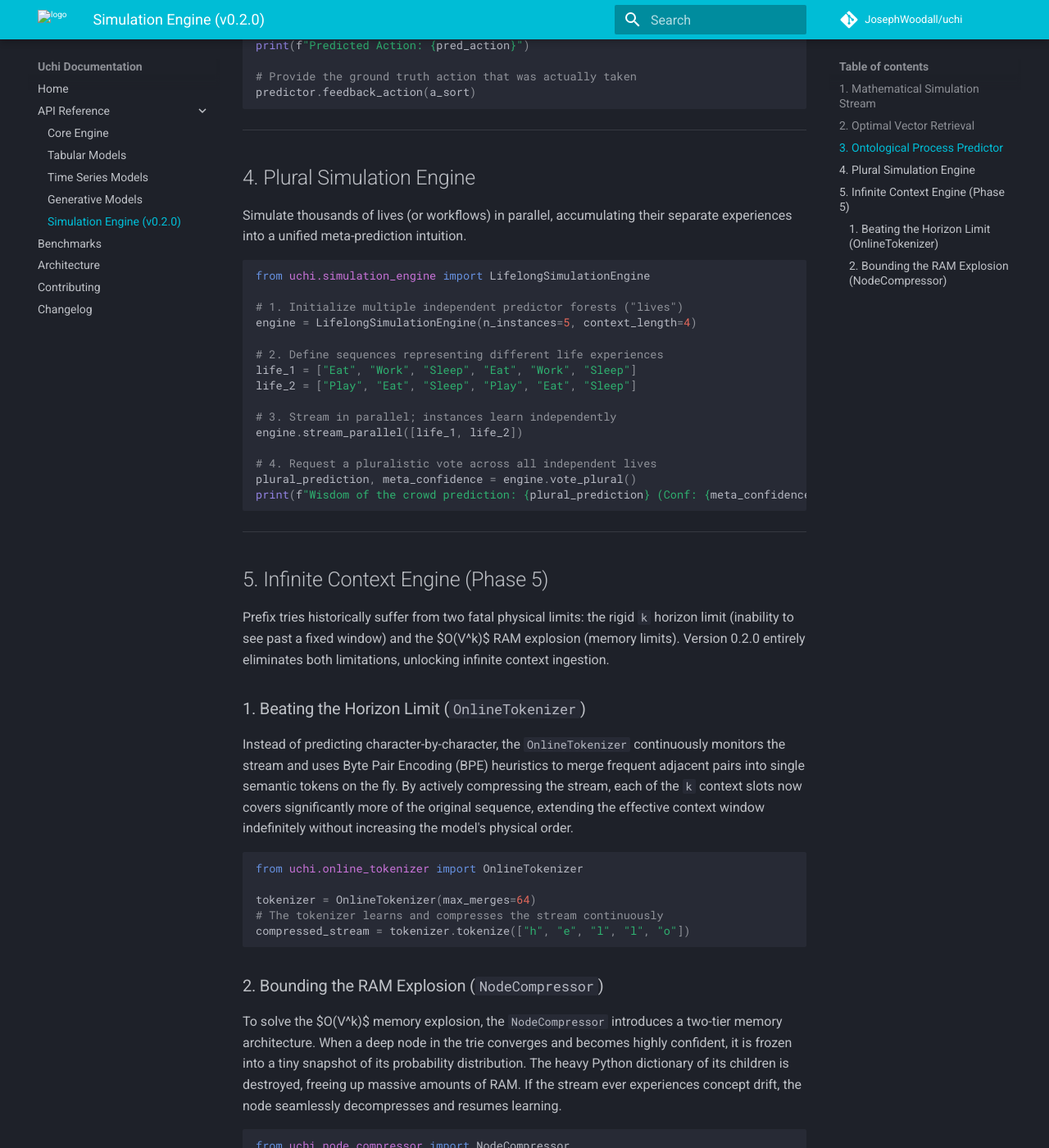
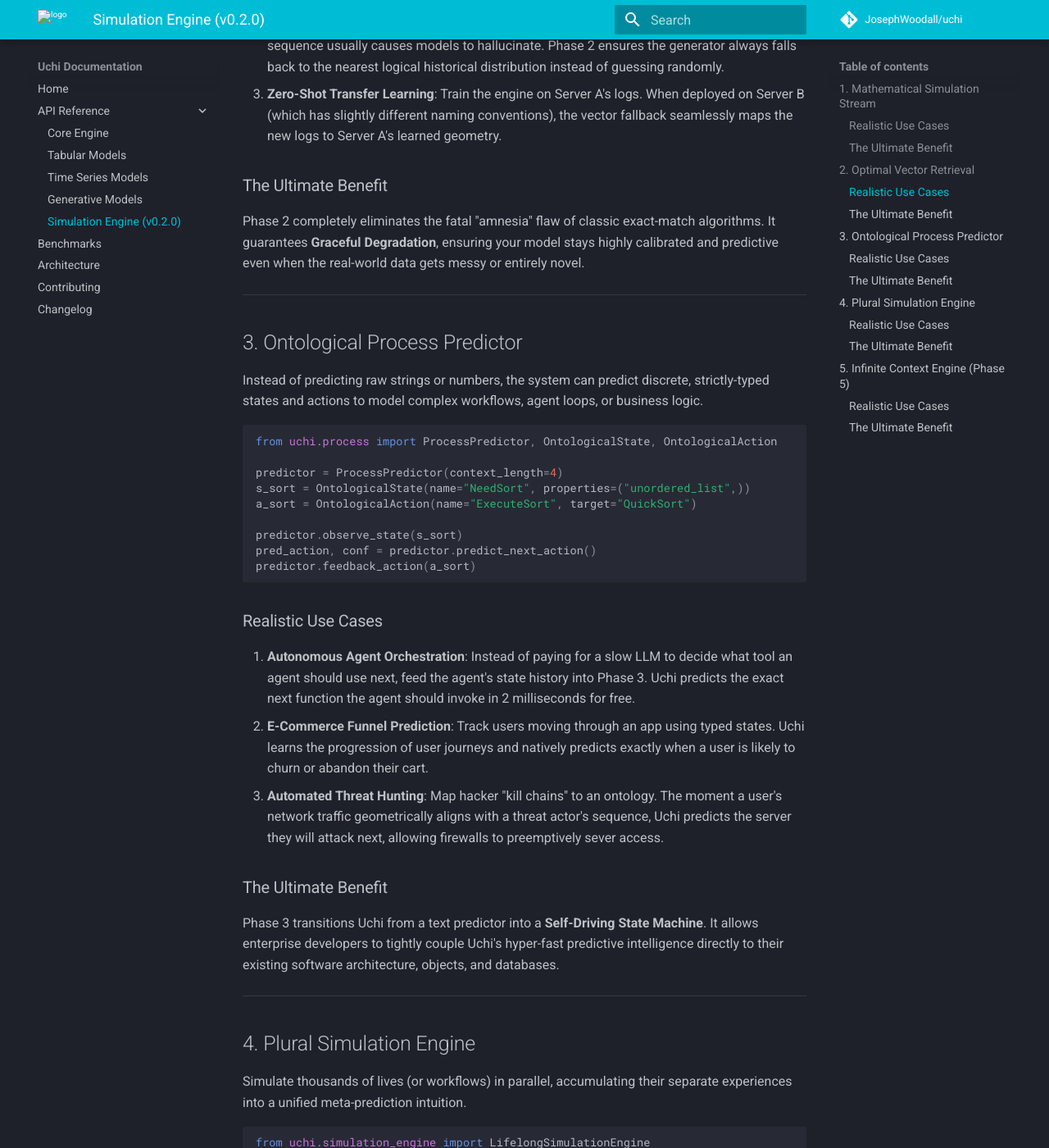
Before and after one commit to JosephWoodall/uchi, an MkDocs documentation site: the page built from docs/simulation-engine.md, in a window 1280 px wide and 1400 px high, scrolled down 1802 px. Shown: the whole window at 82% size. Built offline with MkDocs 1.6.1 and Material for MkDocs 9.7.7, drawn with Linux system fonts in a browser that asks for light colours; comment, search, counter and statistics services are not loaded; some of the changed text lies outside the part shown.

Commit message:
docs: standardize simulation engine docs with use cases and benefits

````diff
--- a/docs/simulation-engine.md
+++ b/docs/simulation-engine.md
@@ -20,13 +20,18 @@
 
 # 3. Stream data and let the model grow dynamically
 for char in math_stream:
-    # Predict the next character based on current context
     pred, conf = forest.predict()
-
-    # Observe the actual character and provide feedback
     forest.observe(char)
     forest.feedback(char)
 ```
+
+### Realistic Use Cases
+1. **Zero-Config Log Parsing**: Stream raw server logs containing formatted physics (`CPU=45,REQ=100`). Uchi organically learns the mathematical relationships without you writing a single regex parser.
+2. **Auto-Completing Dirty Data**: Automatically repair dropped values in financial/crypto transaction streams by predicting the missing mathematical result purely based on sequence geometry.
+3. **IoT Sensor Calibration**: Deploy on tiny embedded edge chips where memory is too low for neural networks. If a sensor starts drifting from its physical mathematical ratio, Uchi detects the anomaly instantly.
+
+### The Ultimate Benefit
+Phase 1 proves that Uchi acts as a **universal, self-learning physics engine**. If there is *any* underlying logical or mathematical structure in your raw text stream, Uchi will find it and exploit it for perfectly accurate predictions in milliseconds, using zero pre-training.
 
 ---
 
@@ -38,24 +43,24 @@
 from uchi.generative import SequenceGenerator
 from datasets import load_gutenberg_text
 
-# 1. Enable vector retrieval when instantiating the generator
-generator = SequenceGenerator(
-    context_length=5,
-    use_vector_retrieval=True  # Enables Phase 2 Vector Fallback
-)
-
+generator = SequenceGenerator(context_length=5, use_vector_retrieval=True)
 text = load_gutenberg_text(n_chars=5000)
 
-# 2. Train online
 for char in text:
     generator.observe(char)
     generator.feedback(char)
 
-# 3. Generate novel text
-# If 'generator' hits a context it hasn't seen natively,
-# it falls back to the dense NumpyVectorIndex.
+# If it hits a context it hasn't seen natively, it falls back to the vector index.
 generated = generator.generate(max_tokens=100)
 ```
+
+### Realistic Use Cases
+1. **Bulletproof Robustness to Typos**: If an incoming data stream contains a typo (e.g., `vieew_dashboard`), the vector retrieval maps it to the geometrically identical `view_dashboard` history, preventing the engine from losing context.
+2. **Eliminating Generative Hallucinations**: When procedurally generating content, hitting a novel sequence usually causes models to hallucinate. Phase 2 ensures the generator always falls back to the nearest logical historical distribution instead of guessing randomly.
+3. **Zero-Shot Transfer Learning**: Train the engine on Server A's logs. When deployed on Server B (which has slightly different naming conventions), the vector fallback seamlessly maps the new logs to Server A's learned geometry.
+
+### The Ultimate Benefit
+Phase 2 completely eliminates the fatal "amnesia" flaw of classic exact-match algorithms. It guarantees **Graceful Degradation**, ensuring your model stays highly calibrated and predictive even when the real-world data gets messy or entirely novel.
 
 ---
 
@@ -67,22 +72,21 @@
 from uchi.process import ProcessPredictor, OntologicalState, OntologicalAction
 
 predictor = ProcessPredictor(context_length=4)
+s_sort = OntologicalState(name="NeedSort", properties=("unordered_list",))
+a_sort = OntologicalAction(name="ExecuteSort", target="QuickSort")
 
-# Define typed states and actions
-s_sort   = OntologicalState(name="NeedSort", properties=("unordered_list",))
-a_sort   = OntologicalAction(name="ExecuteSort", target="QuickSort")
-s_search = OntologicalState(name="NeedSearch", properties=("sorted_list",))
-
-# Stream observations of the workflow
 predictor.observe_state(s_sort)
-
-# Predict the next action the agent/system should take
 pred_action, conf = predictor.predict_next_action()
-print(f"Predicted Action: {pred_action}")
-
-# Provide the ground truth action that was actually taken
 predictor.feedback_action(a_sort)
 ```
+
+### Realistic Use Cases
+1. **Autonomous Agent Orchestration**: Instead of paying for a slow LLM to decide what tool an agent should use next, feed the agent's state history into Phase 3. Uchi predicts the exact next function the agent should invoke in 2 milliseconds for free.
+2. **E-Commerce Funnel Prediction**: Track users moving through an app using typed states. Uchi learns the progression of user journeys and natively predicts exactly when a user is likely to churn or abandon their cart.
+3. **Automated Threat Hunting**: Map hacker "kill chains" to an ontology. The moment a user's network traffic geometrically aligns with a threat actor's sequence, Uchi predicts the server they will attack next, allowing firewalls to preemptively sever access.
+
+### The Ultimate Benefit
+Phase 3 transitions Uchi from a text predictor into a **Self-Driving State Machine**. It allows enterprise developers to tightly couple Uchi's hyper-fast predictive intelligence directly to their existing software architecture, objects, and databases.
 
 ---
 
@@ -93,45 +97,45 @@
 ```python
 from uchi.simulation_engine import LifelongSimulationEngine
 
-# 1. Initialize multiple independent predictor forests ("lives")
 engine = LifelongSimulationEngine(n_instances=5, context_length=4)
-
-# 2. Define sequences representing different life experiences
 life_1 = ["Eat", "Work", "Sleep", "Eat", "Work", "Sleep"]
 life_2 = ["Play", "Eat", "Sleep", "Play", "Eat", "Sleep"]
 
-# 3. Stream in parallel; instances learn independently
 engine.stream_parallel([life_1, life_2])
+plural_prediction, meta_confidence = engine.vote_plural()
+```
 
-# 4. Request a pluralistic vote across all independent lives
-plural_prediction, meta_confidence = engine.vote_plural()
-print(f"Wisdom of the crowd prediction: {plural_prediction} (Conf: {meta_confidence:.2f})")
-```
+### Realistic Use Cases
+1. **Wisdom of the Crowd Trading**: Simulate 1,000 different quantitative trading agents in parallel and use the pluralistic vote to extract the optimal meta-prediction for stock movements.
+2. **A/B Testing Customer Journeys**: Simulate thousands of different UI workflows simultaneously to predict which application flow will yield the highest conversion rate without needing to run live A/B tests.
+3. **Multiplayer Game Server Prediction**: Simulate the independent lives of 10,000 players in an MMO simultaneously to predict macro-level server load spikes or economic inflation before it happens.
+
+### The Ultimate Benefit
+Phase 4 leverages the aggregated intuition of the entire "crowd" rather than an isolated agent. It allows you to transition from linear sequence prediction to **massively parallel simulation**, extracting high-confidence macro signals from chaotic micro-behaviors.
 
 ---
 
 ## 5. Infinite Context Engine (Phase 5)
 
-Prefix tries historically suffer from two fatal physical limits: the rigid `k` horizon limit (inability to see past a fixed window) and the $O(V^k)$ RAM explosion (memory limits). Version 0.2.0 entirely eliminates both limitations, unlocking infinite context ingestion.
-
-### 1. Beating the Horizon Limit (`OnlineTokenizer`)
-Instead of predicting character-by-character, the `OnlineTokenizer` continuously monitors the stream and uses Byte Pair Encoding (BPE) heuristics to merge frequent adjacent pairs into single semantic tokens on the fly. By actively compressing the stream, each of the `k` context slots now covers significantly more of the original sequence, extending the effective context window indefinitely without increasing the model's physical order.
+Prefix tries historically suffer from two fatal physical limits: the rigid `k` horizon limit and the $O(V^k)$ RAM explosion. Version 0.2.0 entirely eliminates both limitations, unlocking infinite context ingestion.
 
 ```python
 from uchi.online_tokenizer import OnlineTokenizer
-
-tokenizer = OnlineTokenizer(max_merges=64)
-# The tokenizer learns and compresses the stream continuously
-compressed_stream = tokenizer.tokenize(["h", "e", "l", "l", "o"])
-```
-
-### 2. Bounding the RAM Explosion (`NodeCompressor`)
-To solve the $O(V^k)$ memory explosion, the `NodeCompressor` introduces a two-tier memory architecture. When a deep node in the trie converges and becomes highly confident, it is frozen into a tiny snapshot of its probability distribution. The heavy Python dictionary of its children is destroyed, freeing up massive amounts of RAM. If the stream ever experiences concept drift, the node seamlessly decompresses and resumes learning.
-
-```python
 from uchi.node_compressor import NodeCompressor
 
-# Frees up memory by converting stable nodes into tiny frozen snapshots
+# 1. Beating the Horizon Limit
+tokenizer = OnlineTokenizer(max_merges=64)
+compressed_stream = tokenizer.tokenize(["h", "e", "l", "l", "o"])
+
+# 2. Bounding the RAM Explosion
 compressor = NodeCompressor()
 stats = compressor.compress_pass(predictor._root, cred_max=6.05)
 ```
+
+### Realistic Use Cases
+1. **Unbounded System Log Analysis**: Ingest weeks of heavy server telemetry without the engine "forgetting" the context of an anomaly that occurred 5 days ago.
+2. **Lifelong Chatbot Memory**: Continuously merge conversational token pairs over a user's entire lifetime, allowing an agent to remember semantic context from months prior without increasing trie depth.
+3. **Infinite Streaming IoT**: Deploy the engine onto tiny embedded hardware chips and let it stream forever. The node compressor ensures the RAM will never blow out and crash the hardware.
+
+### The Ultimate Benefit
+Phase 5 unshackles the engine from the physical boundaries of hardware memory and fixed-time horizons. It guarantees that Uchi can run in an **Infinite Lifelong Learning** loop, dynamically compressing history and pruning memory without human intervention.
````
Also changed, not shown: other parts of docs/simulation-engine.md (+2 -2 lines).
